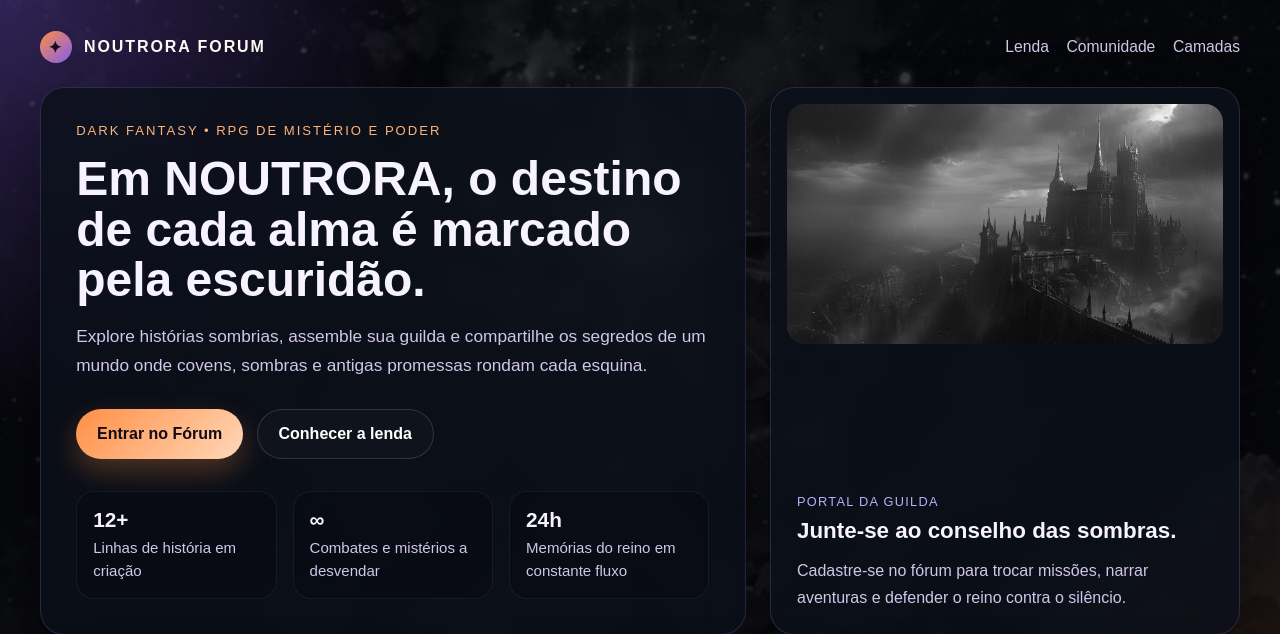
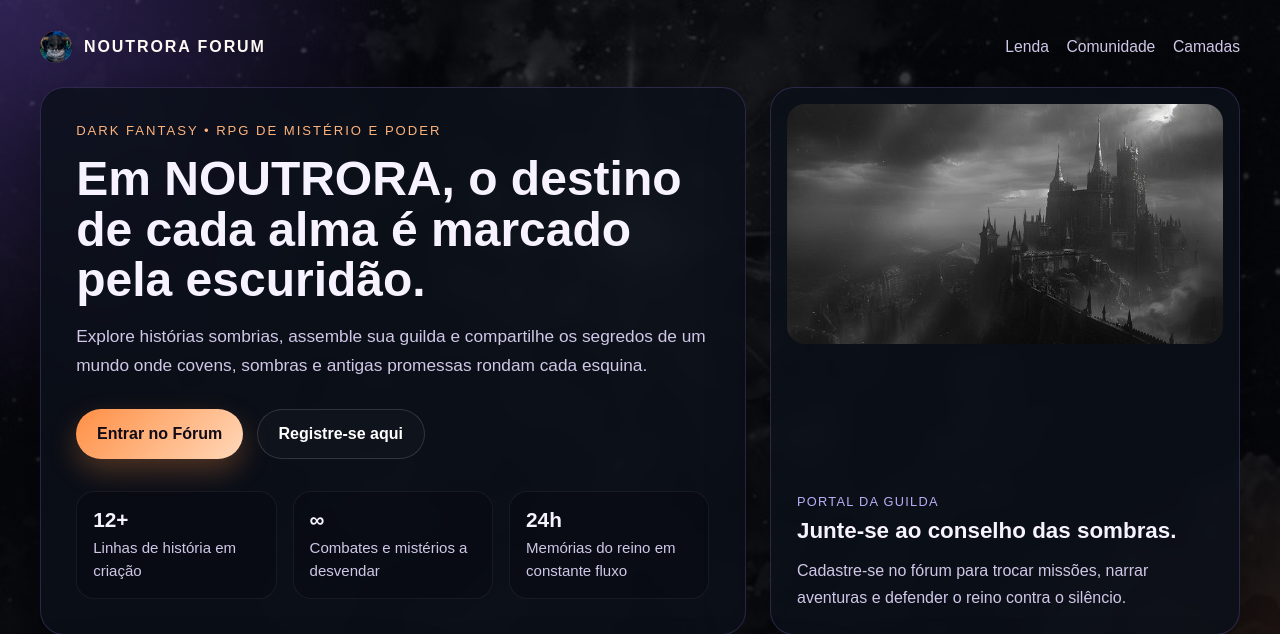
Before and after one commit to Sadyyz/Noutrora-Forum, a Flask app: page / in a window 1280 px wide. Shown: the top 634 px of the page. Run offline with Flask 3, Linux system fonts and the light colour scheme.

Commit message:
pequenas mudanças visuais

```diff
--- a/templates/index.html
+++ b/templates/index.html
@@ -2,7 +2,7 @@
 <html lang="pt-BR">
 <head>
     <meta charset="UTF-8">
-    <meta name="viewport" content="width=device-width, initial-scale=1.0">
+    <meta name="viewport" content="width=device-width, initial-scale=2.0">
     <title>NOUTRORA FORUM</title>
     <link rel="stylesheet" href="{{ url_for('static', filename='css/style.css') }}">
 </head>
@@ -10,7 +10,7 @@
     <div class="page-shell">
         <header class="topbar">
             <div class="brand-mark">
-                <span class="brand-icon">✦</span>
+                <img class="brand-icon" src="static/img/avatar.jpg"></span>
                 <span>NOUTRORA FORUM</span>
             </div>
             <nav class="topbar-links">
@@ -30,7 +30,7 @@
 
                 <div class="hero-actions">
                     <a href="{{ url_for('login') }}" class="btn btn-primary">Entrar no Fórum</a>
-                    <a href="#lore" class="btn btn-secondary">Conhecer a lenda</a>
+                    <a href="register" class="btn btn-secondary">Registre-se aqui</a>
                 </div>
 
                 <div class="hero-stats">
--- a/templates/login.html
+++ b/templates/login.html
@@ -15,10 +15,11 @@
                 Acesse o fórum para acompanhar missões, ler relatos e manter o fogo da lenda aceso.
             </p>
             <div class="login-badge">
-                <span>✦</span>
+                <img class="brand-icon" src="static/img/avatar.jpg"></span>
                 <div>
                     <strong>NOUTRORA FORUM</strong>
-                    <small>Dark fantasy • UI apenas</small>
+                    <small>Dark fantasy • Noutrora
+                    </small>
                 </div>
             </div>
         </section>
```
Also changed, not shown: style.css (added, +10 -0 lines), README.md (added), static/img/avatar.jpg (added).
